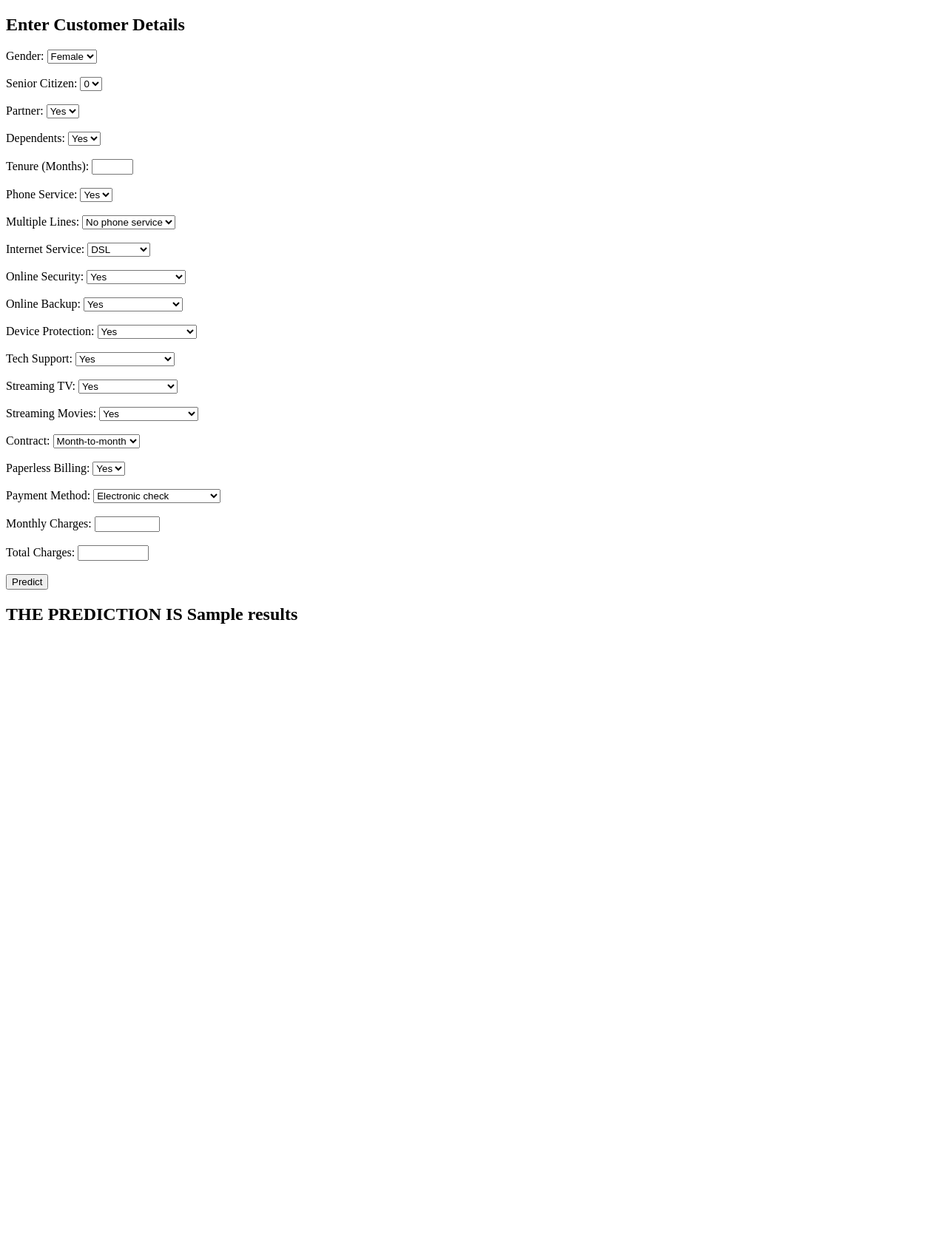
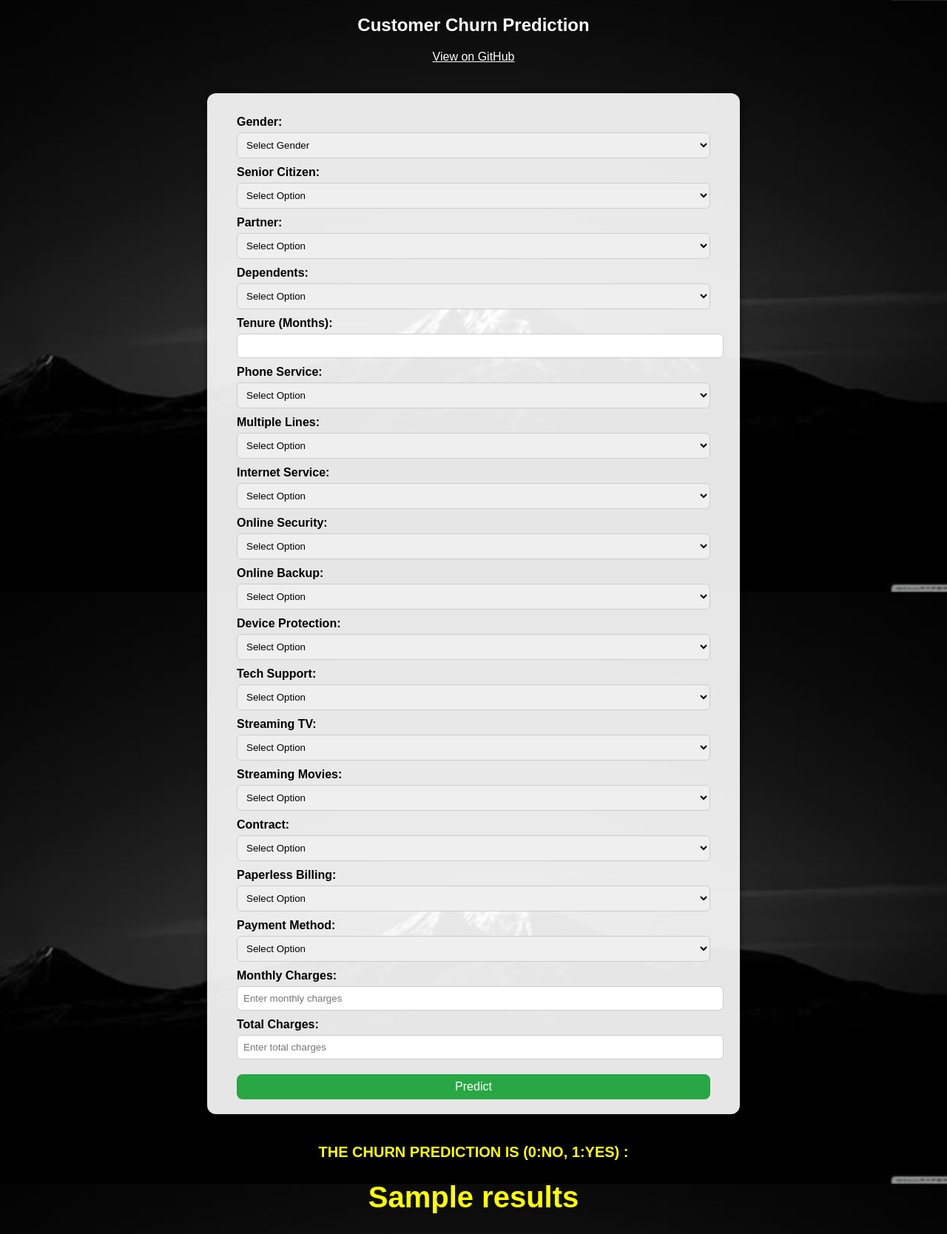
Before and after one commit to shreejoysarkar/Customer-Churn-Analyzer, a Flask app: template templates/home.html in a window 1280 px wide. Shown: the whole page at 74% size. Before the commit the page ends 843 px from the top, so only its background shows below. Run offline with Flask 3, Linux system fonts and the light colour scheme; the template is opened without the code that fills it: most values are stand-ins (such as "Sample title", 1, 10 or a date in 2020).

Commit message:
home.html done

```diff
--- a/templates/home.html
+++ b/templates/home.html
@@ -2,152 +2,240 @@
 <html lang="en">
 <head>
     <meta charset="UTF-8">
-    <title>Customer Churn Input Form</title>
+    <title>Customer Churn Prediction</title>
+    <style>
+        body {
+            margin: 0;
+            padding: 0;
+            font-family: Arial, sans-serif;
+            background: url("{{ url_for('static', filename='images/background.jpeg') }}") no-repeat center center fixed;
+            background-size: cover;
+            color: white;
+            text-align: center;
+        }
 
+        h2 {
+            margin-top: 20px;
+            color: #fff;
+        }
+
+        .form-container {
+            background-color: rgba(255, 255, 255, 0.9);
+            padding: 20px 40px;
+            margin: 40px auto;
+            width: 50%;
+            border-radius: 12px;
+            box-shadow: 0px 4px 10px rgba(0,0,0,0.5);
+            text-align: left;
+            color: black;
+        }
+
+        label {
+            display: block;
+            margin-top: 10px;
+            font-weight: bold;
+        }
+
+        input, select {
+            width: 100%;
+            padding: 8px;
+            margin-top: 5px;
+            border-radius: 6px;
+            border: 1px solid #ccc;
+        }
+
+        input[type="submit"] {
+            margin-top: 20px;
+            background-color: #28a745;
+            color: white;
+            border: none;
+            cursor: pointer;
+            font-size: 16px;
+            border-radius: 8px;
+        }
+
+        input[type="submit"]:hover {
+            background-color: #218838;
+        }
+
+        .result {
+            margin-top: 20px;
+            font-size: 20px;
+            color: yellow;
+            font-weight: bold;
+        }
+    </style>
 </head>
 <body>
-    <h2>Enter Customer Details</h2>
+    <h2>Customer Churn Prediction</h2>
+    <p>
+    <a href="https://github.com/shreejoysarkar/Customer-Churn-Analyzer" target="_blank" style="color: #fff; text-decoration: underline;">
+        View on GitHub
+    </a>
+</p>
+
+    <div class="form-container">
         <form action="/predict" method="post">
 
             <!-- Gender -->
             <label for="gender">Gender:</label>
             <select name="gender" required>
+                <option value="" disabled selected hidden>Select Gender</option>
                 <option value="Female">Female</option>
                 <option value="Male">Male</option>
-        </select><br><br>
+            </select>
 
             <!-- Senior Citizen -->
             <label for="SeniorCitizen">Senior Citizen:</label>
             <select name="SeniorCitizen" required>
-            <option value="0">0</option>
-            <option value="1">1</option>
-        </select><br><br>
+                <option value="" disabled selected hidden>Select Option</option>
+                <option value="0"> NO</option>
+                <option value="1"> YES</option>
+            </select>
 
             <!-- Partner -->
             <label for="Partner">Partner:</label>
             <select name="Partner" required>
+                <option value="" disabled selected hidden>Select Option</option>
                 <option value="Yes">Yes</option>
                 <option value="No">No</option>
-        </select><br><br>
+            </select>
 
             <!-- Dependents -->
             <label for="Dependents">Dependents:</label>
             <select name="Dependents" required>
+                <option value="" disabled selected hidden>Select Option</option>
                 <option value="Yes">Yes</option>
                 <option value="No">No</option>
-        </select><br><br>
+            </select>
 
             <!-- Tenure -->
             <label for="tenure">Tenure (Months):</label>
-        <input type="number" name="tenure" min="0" max="72" required><br><br>
+            <input type="number" name="tenure" min="0" max="72" required,placeholder="Enter tenure in months" >
 
             <!-- Phone Service -->
             <label for="PhoneService">Phone Service:</label>
             <select name="PhoneService" required>
+                <option value="" disabled selected hidden>Select Option</option>
                 <option value="Yes">Yes</option>
                 <option value="No">No</option>
-        </select><br><br>
+            </select>
 
             <!-- Multiple Lines -->
             <label for="MultipleLines">Multiple Lines:</label>
             <select name="MultipleLines" required>
+                <option value="" disabled selected hidden>Select Option</option>
                 <option value="No phone service">No phone service</option>
                 <option value="No">No</option>
                 <option value="Yes">Yes</option>
-        </select><br><br>
+            </select>
 
             <!-- Internet Service -->
             <label for="InternetService">Internet Service:</label>
             <select name="InternetService" required>
+                <option value="" disabled selected hidden>Select Option</option>
                 <option value="DSL">DSL</option>
                 <option value="Fiber optic">Fiber optic</option>
                 <option value="No">No</option>
-        </select><br><br>
+            </select>
 
             <!-- Online Security -->
             <label for="OnlineSecurity">Online Security:</label>
             <select name="OnlineSecurity" required>
+                <option value="" disabled selected hidden>Select Option</option>
                 <option value="Yes">Yes</option>
                 <option value="No">No</option>
                 <option value="No internet service">No internet service</option>
-        </select><br><br>
+            </select>
 
             <!-- Online Backup -->
             <label for="OnlineBackup">Online Backup:</label>
             <select name="OnlineBackup" required>
+                <option value="" disabled selected hidden>Select Option</option>
                 <option value="Yes">Yes</option>
                 <option value="No">No</option>
                 <option value="No internet service">No internet service</option>
-        </select><br><br>
+            </select>
 
             <!-- Device Protection -->
             <label for="DeviceProtection">Device Protection:</label>
             <select name="DeviceProtection" required>
+                <option value="" disabled selected hidden>Select Option</option>
                 <option value="Yes">Yes</option>
                 <option value="No">No</option>
                 <option value="No internet service">No internet service</option>
-        </select><br><br>
+            </select>
 
             <!-- Tech Support -->
             <label for="TechSupport">Tech Support:</label>
             <select name="TechSupport" required>
+                <option value="" disabled selected hidden>Select Option</option>
                 <option value="Yes">Yes</option>
                 <option value="No">No</option>
                 <option value="No internet service">No internet service</option>
-        </select><br><br>
+            </select>
 
             <!-- Streaming TV -->
             <label for="StreamingTV">Streaming TV:</label>
             <select name="StreamingTV" required>
+                <option value="" disabled selected hidden>Select Option</option>
                 <option value="Yes">Yes</option>
                 <option value="No">No</option>
                 <option value="No internet service">No internet service</option>
-        </select><br><br>
+            </select>
 
             <!-- Streaming Movies -->
             <label for="StreamingMovies">Streaming Movies:</label>
             <select name="StreamingMovies" required>
+                <option value="" disabled selected hidden>Select Option</option>
                 <option value="Yes">Yes</option>
                 <option value="No">No</option>
                 <option value="No internet service">No internet service</option>
-        </select><br><br>
+            </select>
 
             <!-- Contract -->
             <label for="Contract">Contract:</label>
             <select name="Contract" required>
+                <option value="" disabled selected hidden>Select Option</option>
                 <option value="Month-to-month">Month-to-month</option>
                 <option value="One year">One year</option>
                 <option value="Two year">Two year</option>
-        </select><br><br>
+            </select>
 
             <!-- Paperless Billing -->
             <label for="PaperlessBilling">Paperless Billing:</label>
             <select name="PaperlessBilling" required>
+                <option value="" disabled selected hidden>Select Option</option>
                 <option value="Yes">Yes</option>
                 <option value="No">No</option>
-        </select><br><br>
+            </select>
 
             <!-- Payment Method -->
             <label for="PaymentMethod">Payment Method:</label>
             <select name="PaymentMethod" required>
+                <option value="" disabled selected hidden>Select Option</option>
                 <option value="Electronic check">Electronic check</option>
                 <option value="Mailed check">Mailed check</option>
                 <option value="Bank transfer (automatic)">Bank transfer (automatic)</option>
                 <option value="Credit card (automatic)">Credit card (automatic)</option>
-        </select><br><br>
+            </select>
 
             <!-- Monthly Charges -->
             <label for="MonthlyCharges">Monthly Charges:</label>
-        <input type="number" step="0.01" name="MonthlyCharges" min="18.25" max="118.75" required><br><br>
+            <input type="number" step="0.01" name="MonthlyCharges" min="18.25" max="118.75" required placeholder="Enter monthly charges">
 
             <!-- Total Charges -->
             <label for="TotalCharges">Total Charges:</label>
-        <input type="number" step="0.01" name="TotalCharges" min="18.8" max="8684.8" required><br><br>
+            <input type="number" step="0.01" name="TotalCharges" min="18.8" max="8684.8" required  placeholder="Enter total charges">
 
             <input type="submit" value="Predict">
         </form>
-    <h2>
-        THE PREDICTION IS {{results}}
-    </h2>
+    </div>
+
+    <div class="result">
+        {% if results is not none and results != "" %}
+        THE CHURN PREDICTION IS (0:NO, 1:YES) : <h1> {{results}}</h1>
+        {% endif %}
+    </div>
 </body>
 </html>
```
Also changed, not shown: README.md, static/images/background.jpeg (added), static/images/project_ui.png (added). Lines whose indentation alone changed are shown as unchanged.
